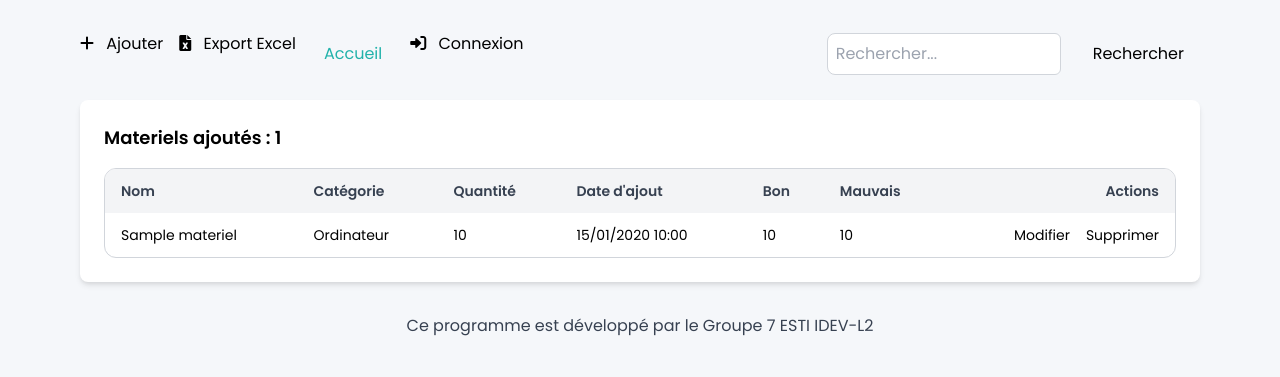
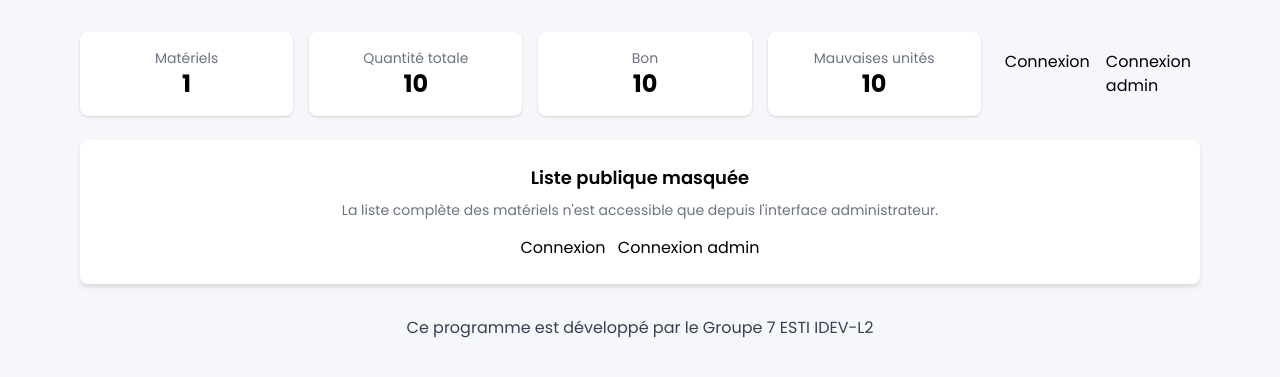
Before and after one commit to ambyandrenot-cpu/Gestion_Inventaire, a Django app: page / in a window 1280 px wide. Shown: the part 100-477 px from the top of the page. Run offline with Django 5.2, Linux system fonts and the light colour scheme; tables that the repository leaves empty hold one stand-in row (values such as "Sample post"); some libraries are stand-ins or nearby versions.

Commit message:
Admin_user

```diff
--- a/gestion/templates/gestion/admin.html
+++ b/gestion/templates/gestion/admin.html
@@ -98,7 +98,9 @@
             <a href="?action=add" class="btn btn-outline btn-success">
                 <i class="fas fa-plus mr-2"></i> Ajouter Matériel
             </a>
-
+            <a href="{% url 'logout_admin' %}" class="btn btn-error">
+    <i class="fas fa-sign-out-alt mr-2"></i> Déconnexion
+</a>
             <a href="{% url 'export_excel' %}" class="btn btn-dash btn-warning">
                 <i class="fas fa-file-excel mr-2"></i> Export Excel
             </a>
@@ -277,6 +279,7 @@
         <form method="post"
               action="{% if action == 'add' %}{% url 'add_materiel' %}{% else %}{% url 'edit_materiel' edit_obj.id %}{% endif %}">
             {% csrf_token %}
+                        <input type="hidden" name="next" value="{{ request.get_full_path }}">
 
             <div class="space-y-4">
                 <div>
@@ -348,6 +351,7 @@
 
             <form method="post" action="{% url 'delete_materiel' delete_obj.id %}">
                 {% csrf_token %}
+                <input type="hidden" name="next" value="{{ request.get_full_path }}">
                 <button type="submit" class="btn-danger">Confirmer</button>
             </form>
         </div>
--- a/gestion/templates/gestion/main.html
+++ b/gestion/templates/gestion/main.html
@@ -57,85 +57,44 @@
     </div>
     {% endif %}
 
-    <!-- BARRE D'ACTIONS -->
+    <!-- BARRE D'ACTIONS PUBLIQUE -->
     <div class="flex justify-between items-center mb-6 no-print">
-        <div class="flex space-x-2">
-            <a href="?action=add" class="btn btn-outline btn-success">
-                <i class="fas fa-plus mr-2"></i> Ajouter
-            </a>
-
-            <a href="{% url 'export_excel' %}"
-               class="btn btn-dash btn-warning">
-                <i class="fas fa-file-excel mr-2"></i> Export Excel
-            </a>
-            <ul classe="acc"style="list-style: none;">
-                <li style="display: block; padding: 10px 20px; color:lightseagreen;">
-                    <a href="/">Accueil</a>
-                </li>
-            </ul>
-                    <!-- NOUVEAU BOUTON CONNEXION -->
-        <a href="{% url 'login' %}" class="btn btn-primary">
-            <i class="fas fa-sign-in-alt mr-2"></i> Connexion
-        </a>
-
+        <!-- Statistiques publiques -->
+        <div class="grid grid-cols-1 md:grid-cols-4 gap-4 w-full">
+            <div class="bg-white rounded-lg shadow p-4 text-center">
+                <div class="text-sm text-gray-500">Matériels</div>
+                <div class="text-2xl font-bold">{{ total_materiels }}</div>
+            </div>
+            <div class="bg-white rounded-lg shadow p-4 text-center">
+                <div class="text-sm text-gray-500">Quantité totale</div>
+                <div class="text-2xl font-bold">{{ total_quantite }}</div>
+            </div>
+            <div class="bg-white rounded-lg shadow p-4 text-center">
+                <div class="text-sm text-gray-500">Bon</div>
+                <div class="text-2xl font-bold">{{ total_bon }}</div>
+            </div>
+            <div class="bg-white rounded-lg shadow p-4 text-center">
+                <div class="text-sm text-gray-500">Mauvaises unités</div>
+                <div class="text-2xl font-bold">{{ total_mauvais }}</div>
+            </div>
         </div>
 
-
-        <!-- Recherche -->
-        <form method="get" class="w-1/3">
-            <div class="flex">
-                <input name="q" type="text" placeholder="Rechercher..." value="{{ query }}"
-                       class="w-full p-2 border rounded-l-lg">
-                <button type="submit" class="btn-secondary rounded-r-lg px-4 ml-4">Rechercher</button>
-            </div>
-        </form>
-
+        <!-- Liens de connexion réordonnés -->
+        <div class="flex space-x-2 ml-6">
+            <a href="{% url 'login' %}" class="btn btn-outline">Connexion</a>
+            <a href="{% url 'admin_login' %}" class="btn btn-primary">Connexion admin</a>
+        </div>
     </div>
 
-    <!-- TABLEAU -->
-    <div class="bg-white rounded-lg shadow-md p-6 mb-8">
-        <p class="mb-4 font-semibold text-lg">Materiels ajoutés : {{ materiels.count }}</p>
-
-        <div class="border border-gray-300 rounded-xl overflow-auto max-h-[450px]">
-            <table class="min-w-full text-left text-sm">
-                <thead class="bg-gray-100 sticky top-0 z-10">
-                <tr>
-                    <!-- <th class="px-4 py-3 font-semibold text-gray-700">ID</th> -->
-                    <th class="px-4 py-3 font-semibold text-gray-700">Nom</th>
-                    <th class="px-4 py-3 font-semibold text-gray-700">Catégorie</th>
-                    <th class="px-4 py-3 font-semibold text-gray-700">Quantité</th>
-                    <th class="px-4 py-3 font-semibold text-gray-700">Date d'ajout</th>
-                    <th class="px-4 py-3 font-semibold text-gray-700">Bon</th>
-                    <th class="px-4 py-3 font-semibold text-gray-700">Mauvais</th>
-                    <th class="px-4 py-3 font-semibold text-gray-700 text-right">Actions</th>
-                </tr>
-                </thead>
-
-                <tbody class="divide-y divide-gray-200">
-                {% for materiel in materiels %}
-                <tr class="hover:bg-gray-50 transition">
-                    <!-- <td class="px-4 py-3">{{ materiel.id }}</td> -->
-                    <td class="px-4 py-3">{{ materiel.nom }}</td>
-                    <td class="px-4 py-3">{{ materiel.categorie }}</td>
-                    <td class="px-4 py-3">{{ materiel.quantite }}</td>
-                    <td class="px-4 py-3">
-                        {{ materiel.date_ajout|date:"d/m/Y H:i" }}
-                    </td>
-
-                    <td class="px-4 py-3">{{ materiel.quantite_bon }}</td>
-                        <td class="px-4 py-3">{{ materiel.quantite_mauvais }}</td>
-
-                        <td class="px-4 py-3 text-right space-x-2 flex justify-end">
-
-                 <a href="?action=edit&id={{ materiel.id }}" class="btn btn-dash btn-warning">Modifier</a>
-              <a href="?action=delete&id={{ materiel.id }}" class="btn btn-soft btn-error">Supprimer</a>
-            </td>
-                </tr>
-                {% endfor %}
-                </tbody>
-            </table>
+    <!-- TABLEAU PUBLIC (masqué) -->
+    <div class="bg-white rounded-lg shadow-md p-6 mb-8 text-center">
+        <p class="mb-2 font-semibold text-lg">Liste publique masquée</p>
+        <p class="text-sm text-gray-500">La liste complète des matériels n'est accessible que depuis l'interface administrateur.</p>
+        <div class="mt-4">
+            <a href="{% url 'login' %}" class="btn btn-outline mr-2">Connexion</a>
+            <a href="{% url 'admin_login' %}" class="btn btn-primary">Connexion admin</a>
         </div>
-     </div>
+    </div>
 
     <!-- FOOTER -->
     <footer class="text-center text-gray-700 mt-8">
--- a/gestion/urls.py
+++ b/gestion/urls.py
@@ -8,12 +8,17 @@ urlpatterns = [
     path("materiel/modifier/<int:pk>/", views.modifier_materiel, name="edit_materiel"),
     path("materiel/supprimer/<int:pk>/", views.supprimer_materiel, name="delete_materiel"),
     path("export-excel/", views.exporter_excel, name="export_excel"),
-     path('login/', auth_views.LoginView.as_view(
-        template_name='gestion/login.html',  # ← chemin complet
-        redirect_authenticated_user=True
-    ), name='login'),
-       path('logout/', views.logout_view, name='logout'),
+
+    # URLs d'authentification
+    path('login/', views.custom_login, name='login'),  # Utilise votre vue custom_login
+    path('logout/', views.logout_view, name='logout'),
+    path('register/', views.register_view, name='register'),
+
+    # URLs admin - IMPORTANT: utilisez vos vues personnalisées
+    path('admin_login/', views.admin_login, name='admin_login'),  # ← Votre vue personnalisée
+    path('admin_dashboard/', views.admin_dashboard, name='admin_dashboard'),
+
     path('demandes/', views.liste_demande, name='liste_demande'),
-    path('register/', views.register_view, name='register'),
-    path('custom_login/', auth_views.LoginView.as_view(template_name='login.html'), name='custom_login'),
+    path('emprunter/<int:pk>/', views.emprunter_materiel, name='emprunter_materiel'),
+    path('admin_logout/', views.logout_admin, name='logout_admin'),
 ]
--- a/gestion/views.py
+++ b/gestion/views.py
@@ -4,13 +4,16 @@ from django.contrib.auth import authenticate, login, logout
 from django.contrib.auth.models import User
 from django.contrib import messages
 from django.contrib.auth.decorators import login_required
-from django.db.models import Q
+from django.db.models import Q, Sum, Count
 import openpyxl
 from openpyxl.styles import Font
 from .models import Materiel,Demande # Ajoutez Demande si nécessaire
 from .forms import MaterielForm
 from django.views.decorators.http import require_http_methods
 from django.views.decorators.cache import never_cache
+from django.contrib.auth.forms import AuthenticationForm
+from django.contrib.auth import login as auth_login
+from django.urls import reverse_lazy
 
 def liste_materiels(request):
     action = request.GET.get("action")
@@ -37,14 +40,30 @@ def liste_materiels(request):
             Q(nom__icontains=query) | Q(categorie__icontains=query)
         )
 
-    return render(request, "gestion/main.html", {
+    # Statistiques publiques (globales)
+    stats_qs = Materiel.objects.aggregate(
+        total_quantite=Sum('quantite'),
+        total_bon=Sum('quantite_bon'),
+        total_mauvais=Sum('quantite_mauvais'),
+        total_categories=Count('categorie', distinct=True),
+    )
+
+    context = {
         "materiels": materiels,
         "action": action,
         "form": form,
         "edit_obj": edit_obj,
         "delete_obj": delete_obj,
         "query": query,
-    })
+        # stats
+        'total_materiels': Materiel.objects.count(),
+        'total_quantite': stats_qs.get('total_quantite') or 0,
+        'total_bon': stats_qs.get('total_bon') or 0,
+        'total_mauvais': stats_qs.get('total_mauvais') or 0,
+        'total_categories': stats_qs.get('total_categories') or 0,
+    }
+
+    return render(request, "gestion/main.html", context)
 
 def ajouter_materiel(request):
     if request.method == "POST":
@@ -55,6 +74,10 @@ def ajouter_materiel(request):
             if m.quantite_mauvais == 0:
                 m.quantite_bon = total
             m.save()
+    # Rediriger vers l'URL de retour si fournie (préserve l'interface admin)
+    next_url = request.POST.get('next') or request.GET.get('next')
+    if next_url and str(next_url).startswith('/'):
+        return redirect(next_url)
     return redirect("liste_materiels")
 
 def modifier_materiel(request, pk):
@@ -63,11 +86,19 @@ def modifier_materiel(request, pk):
         form = MaterielForm(request.POST, instance=materiel)
         if form.is_valid():
             form.save()
+    next_url = request.POST.get('next') or request.GET.get('next')
+    if next_url and str(next_url).startswith('/'):
+        return redirect(next_url)
     return redirect("liste_materiels")
 
 def supprimer_materiel(request, pk):
     materiel = get_object_or_404(Materiel, id=pk)
     materiel.delete()
+    next_url = request.POST.get('next') or request.GET.get('next')
+    if next_url and str(next_url).startswith('/'):
+        # Retirer les paramètres de query (?action=...&id=...) pour éviter de rouvrir un modal
+        clean_next = str(next_url).split('?')[0]
+        return redirect(clean_next)
     return redirect("liste_materiels")
 
 def exporter_excel(request):
@@ -159,17 +190,29 @@ def register_view(request):
 
 @login_required
 @never_cache
+@login_required(login_url=reverse_lazy('login'))
 def liste_demande(request):
     # Votre logique pour afficher les demandes
     # Seuls les utilisateurs connectés peuvent accéder à cette vue
     try:
-        demandes = Demande.objects.all()  # Assurez-vous que le modèle Demande existe
+        demandes = Demande.objects.all().order_by('-date_demande')
     except:
-        demandes = []  # Liste vide si le modèle n'existe pas encore
+        demandes = []
+
+    # Matériels à afficher dans le tableau (ceux présents en base)
+    materiels = Materiel.objects.all().order_by('-date_ajout')
+
+    # Statistiques simples pour l'utilisateur
+    materiels_disponibles = Materiel.objects.filter(quantite_bon__gt=0).count()
+    # Total d'unités empruntées : nombre total de quantités approuvées dans les demandes
+    materiels_empruntes = Demande.objects.filter(statut='approuvee').aggregate(total=Sum('quantite_demandee'))['total'] or 0
 
     context = {
         'user': request.user,
         'demandes': demandes,
+        'materiels': materiels,
+        'materiels_disponibles': materiels_disponibles,
+        'materiels_empruntes': materiels_empruntes,
         'title': 'Liste des Demandes',
         'message': 'Bienvenue sur la page des demandes'
     }
@@ -182,3 +225,154 @@ def logout_view(request):
     logout(request)
     messages.success(request, 'Vous avez été déconnecté avec succès. Veuillez vous reconnecter.')
     return redirect('login')
+
+
+from django.utils.http import url_has_allowed_host_and_scheme  # Ajoutez cette importation
+
+def admin_login(request):
+    # Si l'utilisateur est déjà connecté et est admin, rediriger vers le dashboard
+    if request.user.is_authenticated and request.user.is_superuser:
+        return redirect('admin_dashboard')
+
+    if request.method == 'POST':
+        form = AuthenticationForm(request, data=request.POST)
+        if form.is_valid():
+            user = form.get_user()
+            auth_login(request, user)
+
+            # Redirection personnalisée pour les admins
+            if user.is_superuser:
+                next_url = request.POST.get('next') or request.GET.get('next')
+                if next_url and url_has_allowed_host_and_scheme(next_url, allowed_hosts=None):
+                    return redirect(next_url)
+                return redirect('admin_dashboard')  # Rediriger vers le dashboard admin
+            else:
+                # Si un utilisateur non-admin tente de se connecter via admin_login
+                messages.error(request, "Accès réservé aux administrateurs")
+                return redirect('liste_materiels')
+        else:
+            messages.error(request, "Identifiants invalides pour l'accès administrateur")
+
+    else:
+        form = AuthenticationForm()
+
+    return render(request, 'gestion/admin_login.html', {'form': form})
+
+@login_required(login_url=reverse_lazy('login'))
+def admin_dashboard(request):
+    if not request.user.is_superuser:
+        messages.error(request, "Accès non autorisé")
+        return redirect('liste_materiels')
+
+    # Statistiques pour le dashboard admin
+    total_materiels = Materiel.objects.count()
+    total_demandes = Demande.objects.count()
+    total_users = User.objects.count()
+
+    # Comptes actifs / staff / superusers
+    active_users = User.objects.filter(is_active=True).count()
+    staff_users = User.objects.filter(is_staff=True).count()
+    superusers = User.objects.filter(is_superuser=True).count()
+
+    # Récupérer les matériels (utilisés dans le tableau)
+    query = request.GET.get('q', '')
+    materiels = Materiel.objects.all().order_by('-date_ajout')
+    if query:
+        materiels = materiels.filter(Q(nom__icontains=query) | Q(categorie__icontains=query))
+
+    # Gérer action/form pour modal add/edit/delete (comme dans liste_materiels)
+    action = request.GET.get('action')
+    id_materiel = request.GET.get('id')
+    form = None
+    edit_obj = None
+    delete_obj = None
+    if action == 'add':
+        form = MaterielForm()
+    elif action == 'edit' and id_materiel:
+        # Récupération sûre : si l'objet n'existe plus, ne pas lever 404
+        edit_obj = Materiel.objects.filter(id=id_materiel).first()
+        if edit_obj:
+            form = MaterielForm(instance=edit_obj)
+        else:
+            form = None
+            messages.warning(request, "Le matériel demandé est introuvable ou a été supprimé.")
+            action = None
+            id_materiel = None
+    elif action == 'delete' and id_materiel:
+        delete_obj = Materiel.objects.filter(id=id_materiel).first()
+        if not delete_obj:
+            # Si l'objet a déjà été supprimé, neutraliser l'action pour éviter une 404
+            action = None
+            id_materiel = None
+
+    # Regrouper les demandes par utilisateur pour l'affichage
+    demandes = Demande.objects.select_related('utilisateur').all().order_by('-date_demande')
+    demandes_par_utilisateur = {}
+    for d in demandes:
+        user_key = d.utilisateur
+        demandes_par_utilisateur.setdefault(user_key, []).append(d)
+
+    demandes_en_attente = Demande.objects.filter(statut='en_attente').count()
+    demandes_approuvees = Demande.objects.filter(statut='approuvee').count()
+    demandes_rejetees = Demande.objects.filter(statut='refusee').count()
+
+    context = {
+        'total_materiels': total_materiels,
+        'total_demandes': total_demandes,
+        'total_users': total_users,
+        'active_users': active_users,
+        'staff_users': staff_users,
+        'superusers': superusers,
+        'materiels': materiels,
+        'query': query,
+        'action': action,
+        'form': form,
+        'edit_obj': edit_obj,
+        'delete_obj': delete_obj,
+        'demandes_par_utilisateur': demandes_par_utilisateur,
+        'demandes_en_attente': demandes_en_attente,
+        'demandes_approuvees': demandes_approuvees,
+        'demandes_rejetees': demandes_rejetees,
+        'dernieres_demandes': demandes[:5],
+        'derniers_materiels': materiels[:5],
+    }
+
+    return render(request, 'gestion/admin.html', context)
+
+
+@login_required(login_url=reverse_lazy('login'))
+def emprunter_materiel(request, pk):
+    """Créer une demande d'emprunt pour l'utilisateur connecté (quantité 1 par défaut).
+    Le statut initial est 'en_attente'.
+    """
+    materiel = get_object_or_404(Materiel, id=pk)
+
+    # Vérifier disponibilité
+    if materiel.quantite_bon <= 0:
+        messages.error(request, "Désolé, ce matériel est actuellement indisponible.")
+        return redirect('liste_demande')
+
+    # Créer la demande (quantité 1 par défaut)
+    try:
+        Demande.objects.create(
+            utilisateur=request.user,
+            materiel=materiel,
+            quantite_demandee=1,
+            statut='en_attente'
+        )
+        messages.success(request, f"Demande d'emprunt pour '{materiel.nom}' enregistrée.")
+    except Exception as e:
+        messages.error(request, f"Erreur lors de la création de la demande: {e}")
+
+    return redirect('liste_demande')
+
+
+
+def logout_admin(request):
+    """Déconnexion spécifique pour l'admin avec message de confirmation"""
+    if request.user.is_authenticated:
+        username = request.user.username
+        logout(request)
+        messages.success(request, f"Déconnexion réussie. À bientôt {username}!")
+
+    return redirect('admin_login')
--- a/inventaire_informatique/settings.py
+++ b/inventaire_informatique/settings.py
@@ -134,3 +134,5 @@ STATICFILES_DIRS = [
 LOGIN_URL = '/custom_login/'
 LOGIN_REDIRECT_URL = '/demandes/'
 LOGOUT_REDIRECT_URL = 'custom_login/'
+
+ADMIN_LOGIN_REDIRECT_URL = '/admin-dashboard/'
```
Also changed, not shown: gestion/templates/gestion/admin_login.html (+5 -2 lines).
